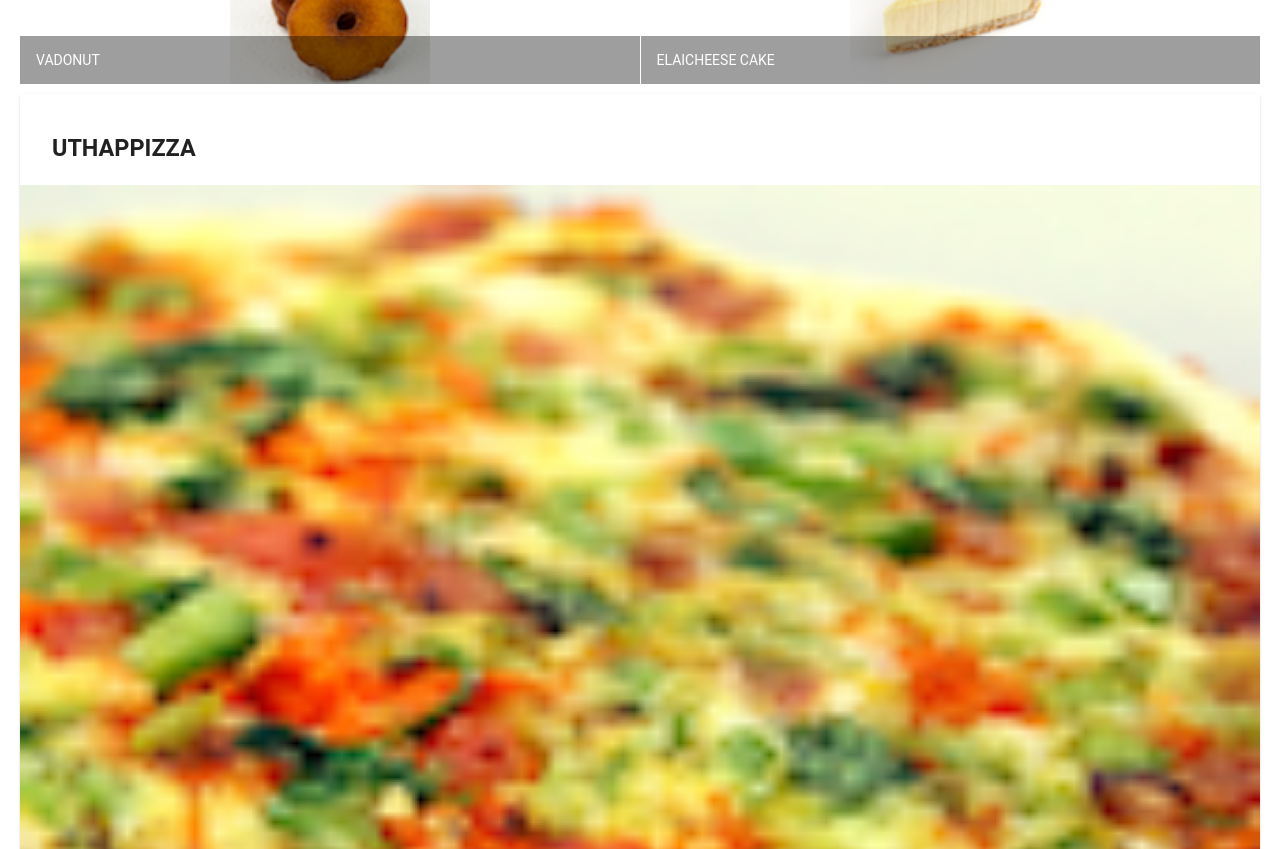
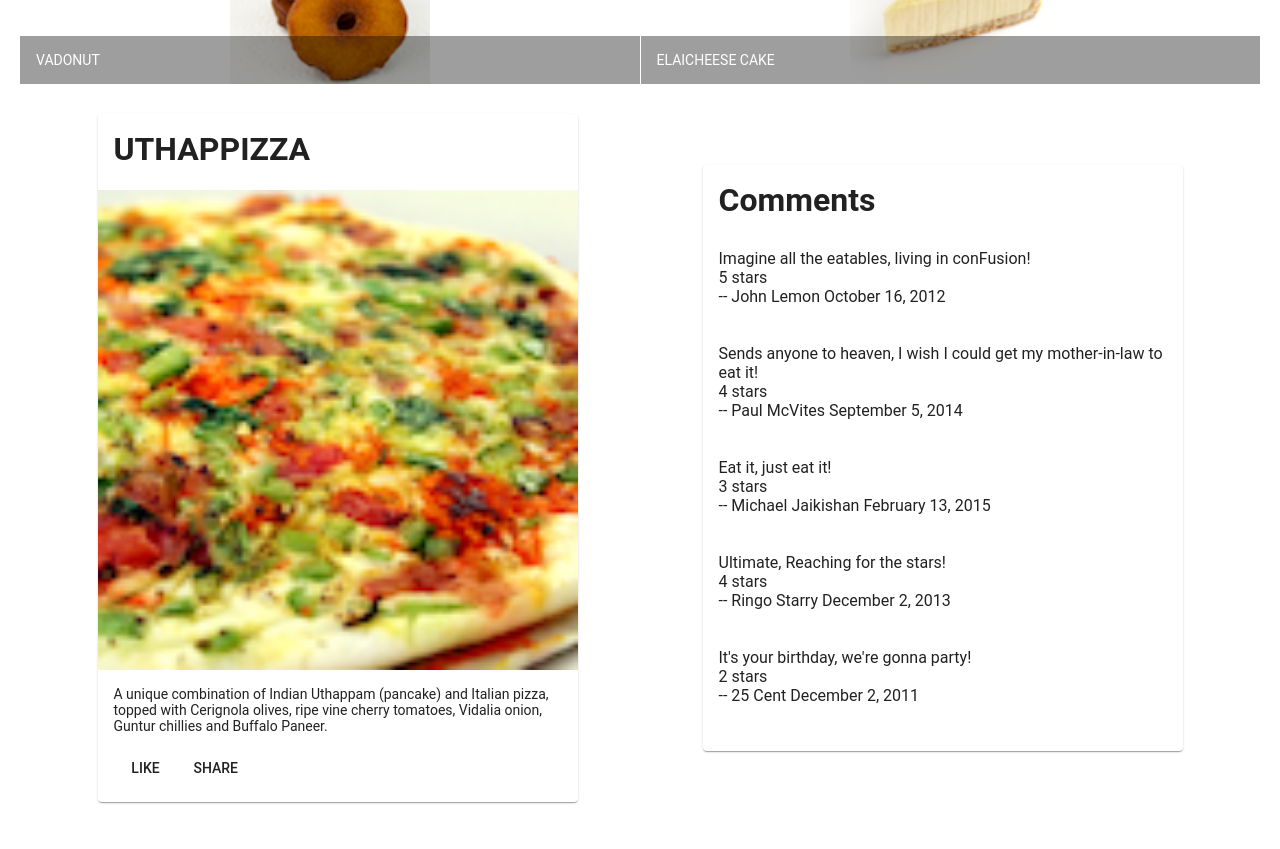
Before and after one commit to thomaslian/conFusion, an Angular app: page / in a window 1280 px wide. Shown: the part 480-1329 px from the top of the page. Built offline with nearby package versions, Linux system fonts and the light colour scheme.

Commit message:
Done with first assignment

```diff
--- /dev/null
+++ b/src/app/dishdetail/dishdetail.component.html
@@ -0,0 +1,32 @@
+<div class="container" fxLayout="row" fxLayout.sm="column" fxLayout.xs="column"
+  fxLayoutAlign.gt-md="space-around center" fxLayoutGap="10px" fxLayoutGap.xs="0">
+
+  <div fxFlex="40">
+    <mat-card *ngIf="dish">
+      <h1>{{dish.name | uppercase}}</h1>
+      <img mat-card-image src={{dish.image}} alt={{dish.name}}>
+      <mat-card-content>{{dish.description}}</mat-card-content>
+      <button mat-button>LIKE</button>
+      <button mat-button>SHARE</button>
+    </mat-card>
+
+  </div>
+
+  <div fxFlex="40">
+    <mat-card *ngIf="dish">
+      <h1>Comments</h1>
+      <mat-list *ngFor="let comment of dish.comments">
+          <p matline>{{comment.comment}}</p>
+          <p matline>{{comment.rating}} stars</p>
+          <p matline>-- {{comment.author}} {{comment.date | date:'longDate'}}</p>
+      </mat-list>
+
+
+
+    </mat-card>
+  </div>
+
+</div>
+<script>
+
+</script>
--- /dev/null
+++ b/src/app/dishdetail/dishdetail.component.scss
@@ -0,0 +1,3 @@
+.mat-list {
+    padding-bottom: 30px;
+}
--- /dev/null
+++ b/src/app/dishdetail/dishdetail.component.ts
@@ -0,0 +1,61 @@
+import { Component, OnInit } from '@angular/core';
+
+const DISH = {
+  id: '0',
+  name: 'Uthappizza',
+  image: '/assets/images/uthappizza.png',
+  category: 'mains',
+  featured: true,
+  label: 'Hot',
+  price: '4.99',
+  // tslint:disable-next-line:max-line-length
+  description: 'A unique combination of Indian Uthappam (pancake) and Italian pizza, topped with Cerignola olives, ripe vine cherry tomatoes, Vidalia onion, Guntur chillies and Buffalo Paneer.',
+  comments: [
+       {
+           rating: 5,
+           comment: 'Imagine all the eatables, living in conFusion!',
+           author: 'John Lemon',
+           date: '2012-10-16T17:57:28.556094Z'
+       },
+       {
+           rating: 4,
+           comment: 'Sends anyone to heaven, I wish I could get my mother-in-law to eat it!',
+           author: 'Paul McVites',
+           date: '2014-09-05T17:57:28.556094Z'
+       },
+       {
+           rating: 3,
+           comment: 'Eat it, just eat it!',
+           author: 'Michael Jaikishan',
+           date: '2015-02-13T17:57:28.556094Z'
+       },
+       {
+           rating: 4,
+           comment: 'Ultimate, Reaching for the stars!',
+           author: 'Ringo Starry',
+           date: '2013-12-02T17:57:28.556094Z'
+       },
+       {
+           rating: 2,
+           comment: 'It\'s your birthday, we\'re gonna party!',
+           author: '25 Cent',
+           date: '2011-12-02T17:57:28.556094Z'
+       }
+   ]
+};
+
+@Component({
+  selector: 'app-dishdetail',
+  templateUrl: './dishdetail.component.html',
+  styleUrls: ['./dishdetail.component.scss']
+})
+export class DishdetailComponent implements OnInit {
+
+  dish = DISH;
+
+  constructor() { }
+
+  ngOnInit() {
+  }
+
+}
--- a/src/app/menu/menu.component.html
+++ b/src/app/menu/menu.component.html
@@ -18,22 +18,6 @@
     </mat-grid-list>
   </div>
 
-  <div fxFlex *ngIf="selectedDish">
-    <mat-card>
-      <mat-card-header>
-        <mat-card-title>
-          <h3>{{selectedDish.name | uppercase}}</h3>
-        </mat-card-title>
-      </mat-card-header>
-      <img mat-card-image src={{selectedDish.image}} alt={{selectedDish.name}}>
-      <mat-card-content>
-        <p>{{selectedDish.description}}</p>
-      </mat-card-content>
-      <mat-card-actions>
-        <button mat-button>LIKE</button>
-        <button mat-button>SHARE</button>
-      </mat-card-actions>
-    </mat-card>
-  </div>
+<app-dishdetail></app-dishdetail>
 
 </div>
--- a/src/styles.scss
+++ b/src/styles.scss
@@ -13,3 +13,7 @@
     margin: 20px;
     display: flex;
 }
+
+.mat-list p {
+    margin: 0;
+}
```
Also changed, not shown: src/app/app.module.ts (+6 -2 lines), 1 other file (tests, documents, lock files or other folders).
